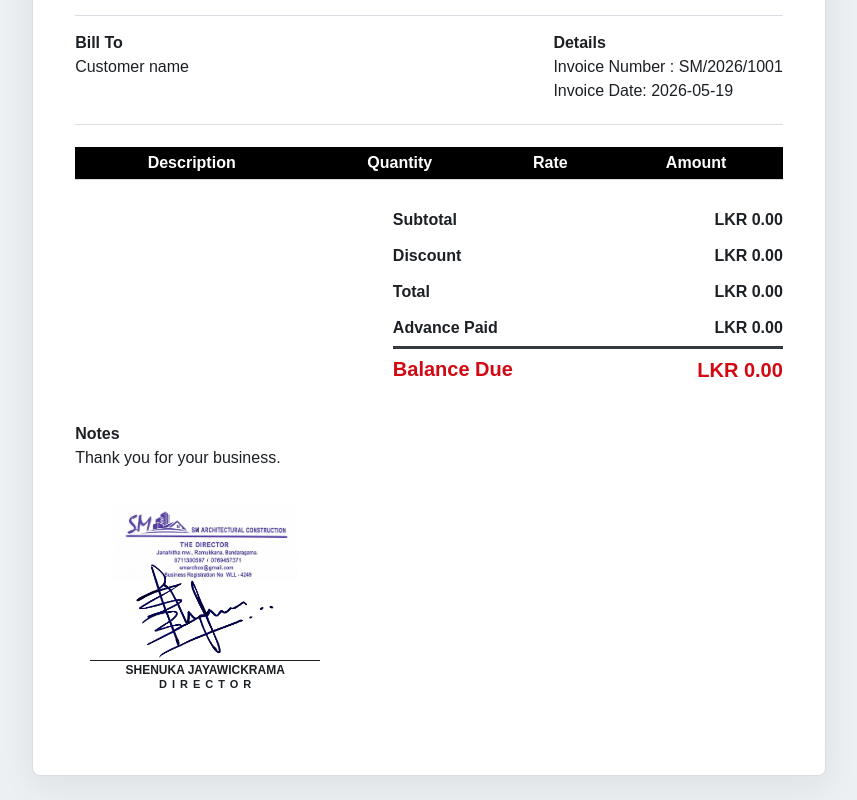
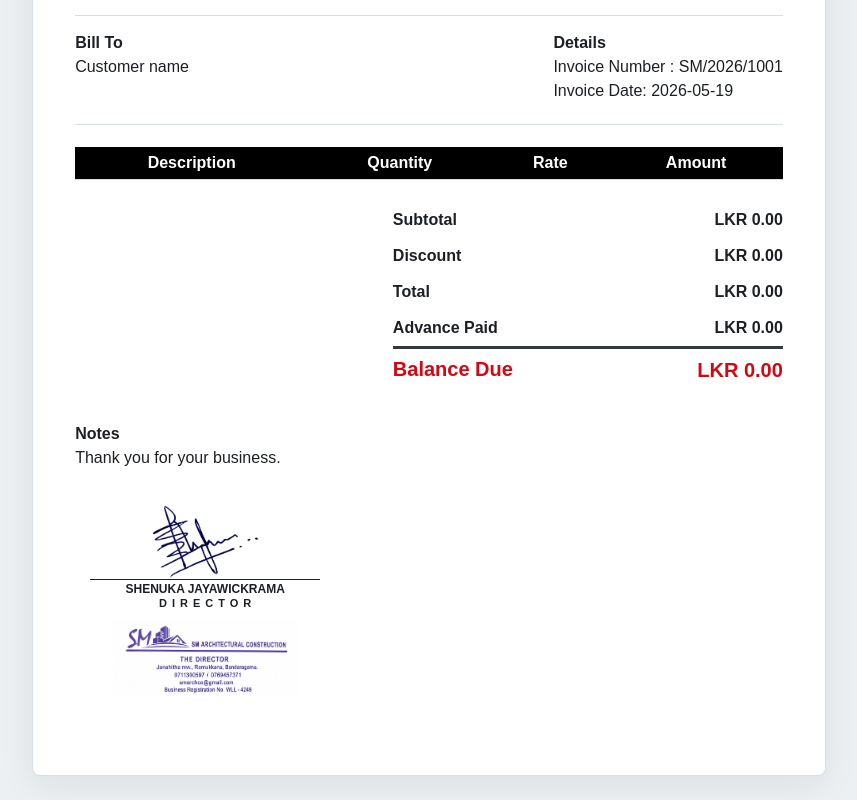
Before and after one commit to JayaniPerera27/Billing-system, a website: page public/index.html in a window 1280 px wide. Shown: the part 1179-1979 px from the top of the page, without its empty margins (211-1068 px from the left). Drawn offline with Linux system fonts and the light colour scheme; no server answers.

Commit message:
Rearrange company stamp position and adjust signature image sizes

```diff
--- a/public/index.html
+++ b/public/index.html
@@ -146,11 +146,11 @@
 
         <div class="authorization-block">
           <div class="signature-stack">
-            <img class="company-stamp" src="/assets/company-stamp.jpeg" alt="SM Architectural Construction company stamp">
             <img class="director-signature" src="/assets/director-signature.png" alt="Director signature">
             <div class="signature-line"></div>
             <strong>SHENUKA JAYAWICKRAMA</strong>
             <span>DIRECTOR</span>
+            <img class="company-stamp" src="/assets/company-stamp.jpeg" alt="SM Architectural Construction company stamp">
           </div>
         </div>
       </section>
--- a/public/styles.css
+++ b/public/styles.css
@@ -368,7 +368,7 @@ td:nth-child(2) {
 
 .company-stamp {
   height: auto;
-  margin-bottom: -12px;
+  margin-top: 10px;
   max-width: 185px;
   opacity: 0.86;
   width: 100%;
@@ -376,8 +376,7 @@ td:nth-child(2) {
 
 .director-signature {
   height: auto;
-  margin-top: -5px;
-  max-width: 150px;
+  max-width: 115px;
   width: 100%;
   z-index: 1;
 }
@@ -543,7 +542,7 @@ td:nth-child(2) {
   }
 
   .director-signature {
-    max-width: 135px;
+    max-width: 100px;
   }
 
   .signature-line {
```
